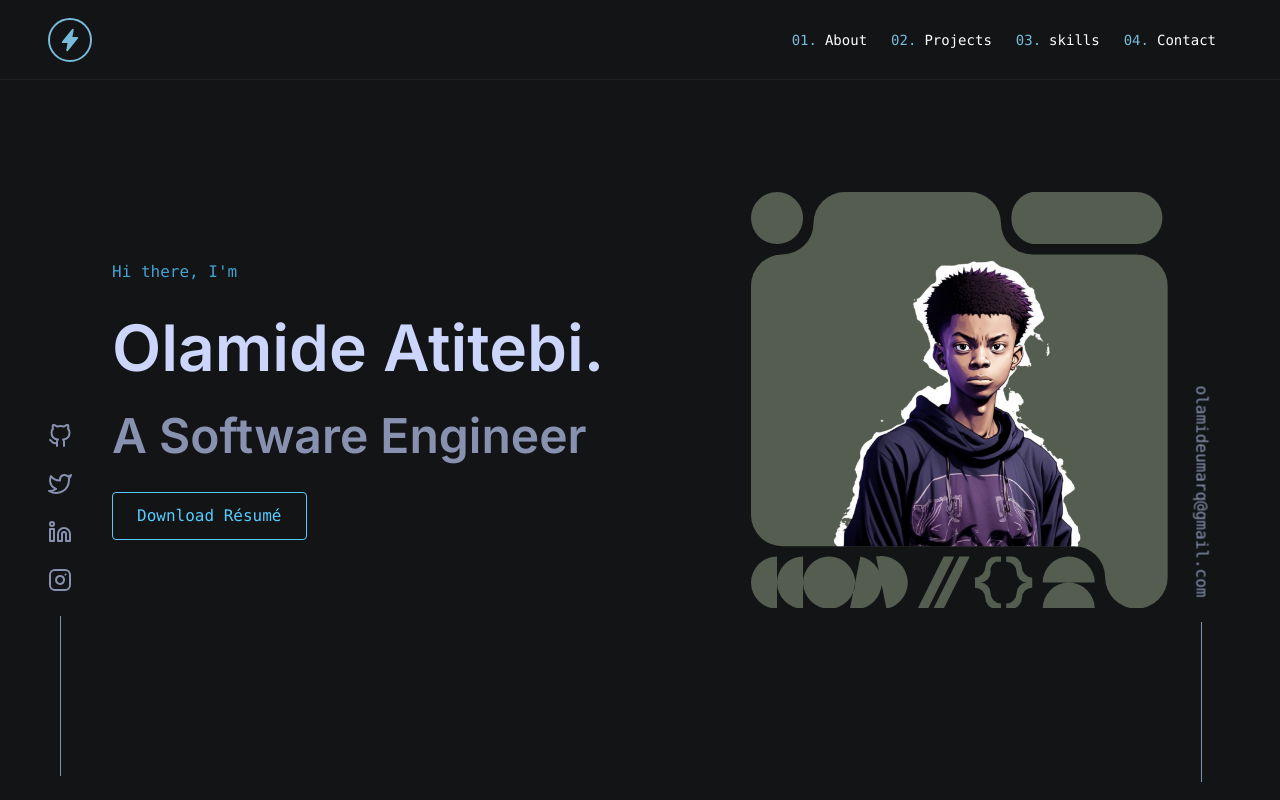
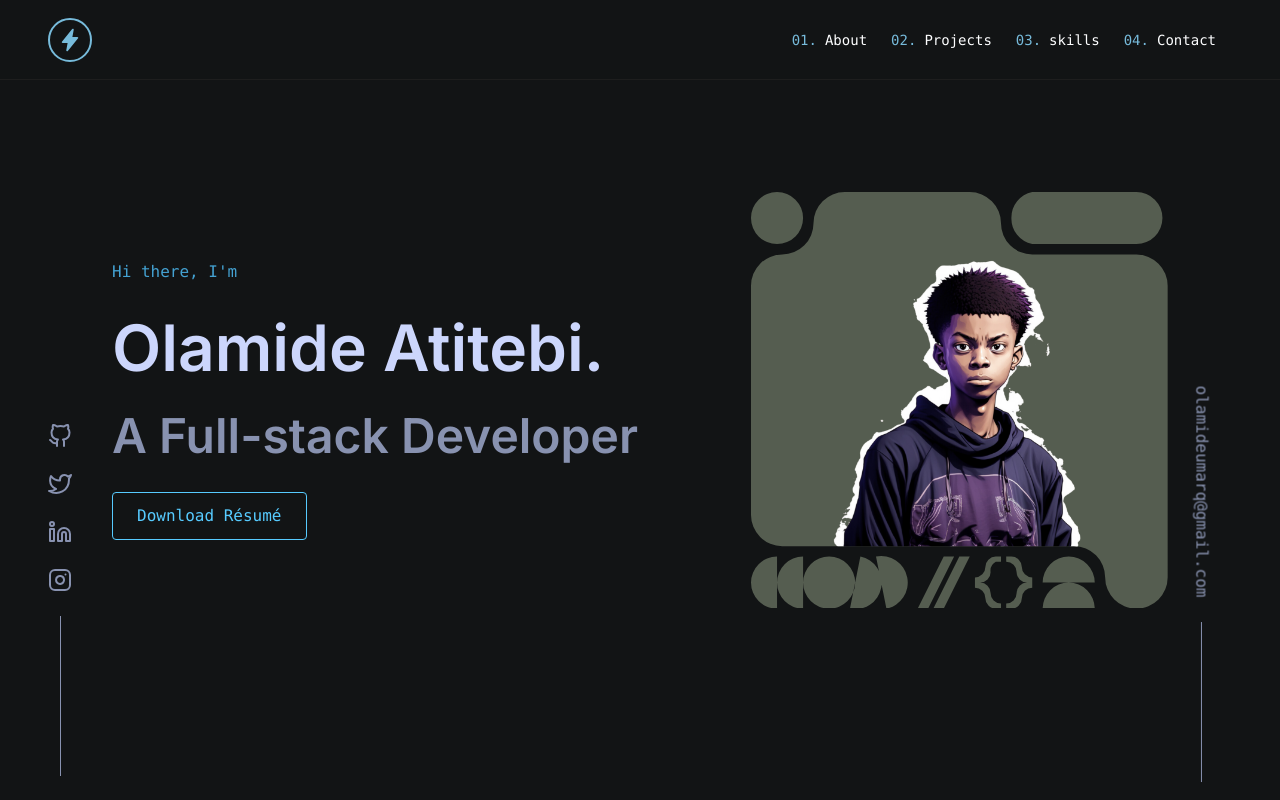
Before and after one commit to olamide203/portfolio-website, a Next.js app: page / in a window 1280 px wide. Shown: the top 800 px of the page. Built offline with nearby package versions, Linux system fonts and the light colour scheme.

Commit message:
feat: update hero section

```diff
--- a/src/components/hero/hero.tsx
+++ b/src/components/hero/hero.tsx
@@ -10,7 +10,7 @@ export default function Hero() {
           Olamide Atitebi.
         </h2>
         <h3 className="my-4 text-3xl font-semibold text-slate-100 sm:text-4xl md:text-5xl">
-          A Software Engineer{" "}
+          A Full-stack Developer
         </h3>
         <button className="my-4 inline-flex h-12 w-max cursor-pointer flex-wrap content-center items-center rounded border border-green-200 px-6 text-center text-green-200 hover:bg-blue-50">
           <Link href="/resume.pdf" className="font-mono capitalize antialiased">
```
